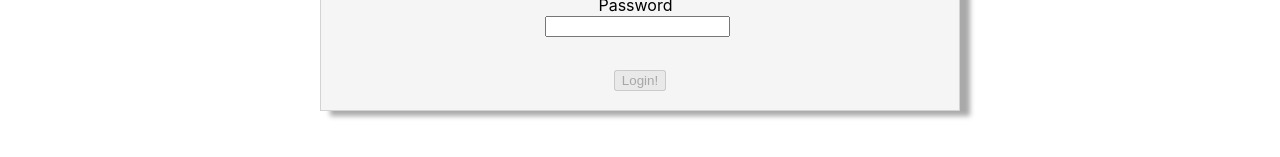
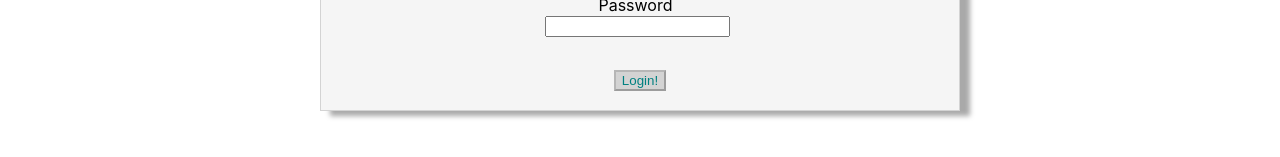
Before and after one commit to AnhQ-T/front-end-1, a React (Create React App) app in the folder kickstarter-app/: page / in a window 1280 px wide. Shown: the part 363-520 px from the top of the page. Built offline with nearby package versions, Linux system fonts and the light colour scheme.

Commit message:
more style changes

```diff
--- a/kickstarter-app/src/App.css
+++ b/kickstarter-app/src/App.css
@@ -1,3 +1,15 @@
+
+
+#loginBtn {
+  background-color: lightgray;
+  color: teal;
+}
+
+#registerBtn {
+  background-color: lightgray;
+  color: teal;
+}
+
 
 .marketing-link {
   text-decoration: none;
@@ -9,7 +21,6 @@
   margin-top: 1%;
   margin-bottom: 1%;
 }
-
 
 .links {
   text-decoration: none;
--- a/kickstarter-app/src/App.js
+++ b/kickstarter-app/src/App.js
@@ -18,7 +18,7 @@ import HeaderStyle from './styles/headerStyles.js';
 const initialUser = [
   {
     name: 'Brian Griffiths',
-    password: '12345',
+    password: '123456',
   }
 ]
 
--- a/kickstarter-app/src/components/login.js
+++ b/kickstarter-app/src/components/login.js
@@ -2,6 +2,7 @@ import React from 'react'
 
 import DivStyle from '../styles/divStyles.js';
 import InnerDiv from '../styles/InnerDivStyles.js';
+
 
 // Default page that loads //
 export default function login (props) {
--- a/kickstarter-app/src/components/register.js
+++ b/kickstarter-app/src/components/register.js
@@ -1,4 +1,5 @@
 import React from 'react'
+
 import DivStyle from '../styles/divStyles.js';
 import InnerDiv from '../styles/InnerDivStyles.js';
 
```
